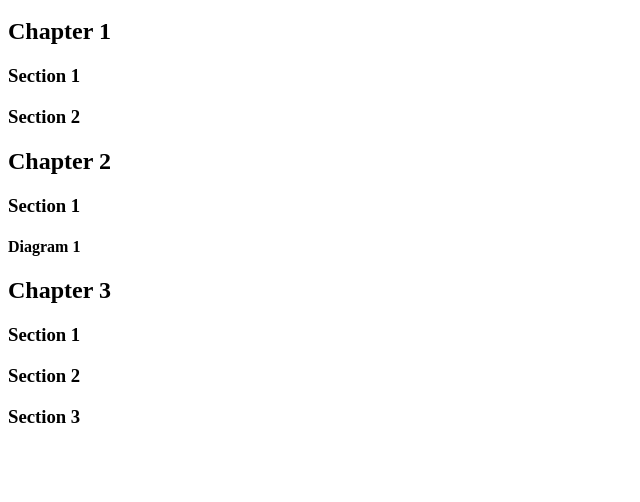
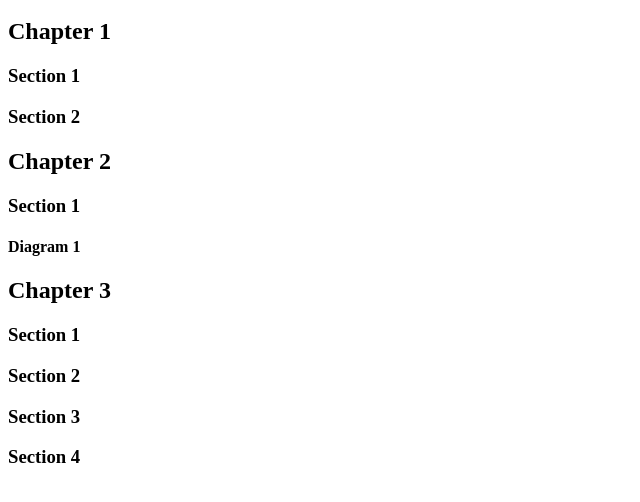
Before and after one commit to saurabhmishra1464/WebDev-Projects, a plain HTML site: page Heading-Element/index.html in a window 1280 px wide. Shown: the part 48-550 px from the top of the page, without its empty margins (0-640 px from the left). Drawn offline with Linux system fonts and the light colour scheme.

Commit message:
add section with header tag

```diff
--- a/Heading-Element/index.html
+++ b/Heading-Element/index.html
@@ -9,3 +9,4 @@
     <h3>Section 1</h3>
     <h3>Section 2</h3>
     <h3>Section 3</h3>
+    <h3>Section 4</h3>
```
